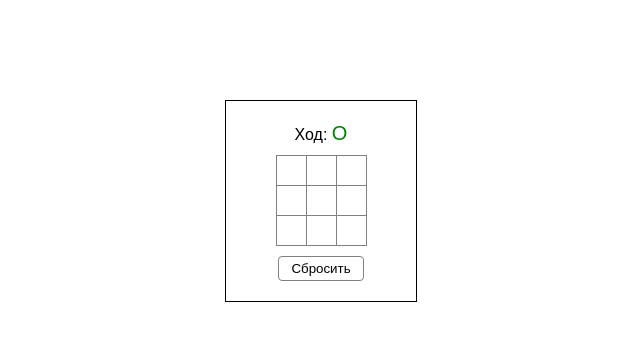
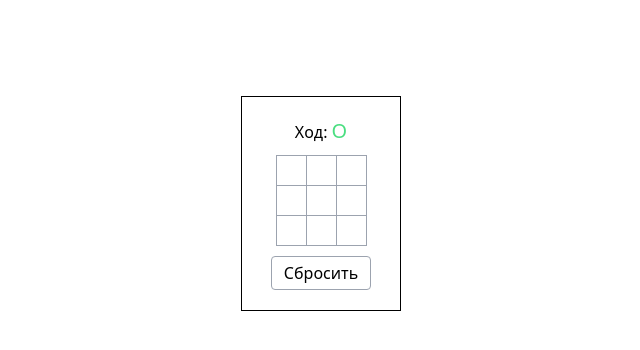
Before and after one commit to Kvazim/tic-tac-toe-online, a Next.js app: page / in a window 1280 px wide. Shown: the top 350 px of the page, without its empty margins (319-959 px from the left). Built offline with nearby package versions, Linux system fonts and the light colour scheme.

Commit message:
переход с css на tilewindcss

```diff
--- a/components/game/game-cell.jsx
+++ b/components/game/game-cell.jsx
@@ -1,13 +1,16 @@
-import { GameSymbol } from './game-symbol'
-import styles from './game.module.css'
+import { GameSymbol } from './game-symbol';
+import clsx from 'clsx';
 
 export function GameCell({ isWinner, onClick, symbol }) {
   return (
     <button
-      className={`${styles['cell']} ${isWinner ? styles['cell--win'] : ''}`}
+        className={clsx(
+          'border border-gray-400 -ml-px -mt-px flex items-center justify-center',
+        isWinner && 'bg-red-400'
+      )}
       onClick={onClick}
     >
       {symbol ? <GameSymbol symbol={symbol} /> : null}
     </button>
-  )
+  );
 }
--- a/components/game/game-info.jsx
+++ b/components/game/game-info.jsx
@@ -1,10 +1,9 @@
-import { GameSymbol } from "./game-symbol"
-import styles from './game.module.css'
+import { GameSymbol } from './game-symbol';
 
 export function GameInfo({ isDraw, winnerSymbol, currentStep }) {
   if (isDraw) {
     return (
-      <div className={styles["game-info"]}>
+      <div className="mb-2.5">
         Ничья
       </div>
     )
@@ -12,14 +11,14 @@
 
   if (winnerSymbol) {
     return (
-      <div className={styles["game-info"]}>
+      <div className="mb-2.5">
         Победитель: <GameSymbol symbol={winnerSymbol} />
       </div>
     )
   }
 
   return (
-    <div className={styles["game-info"]}>
+    <div className="mb-2.5">
       Ход: <GameSymbol symbol={currentStep} />
     </div>
   )
--- a/components/game/game-symbol.jsx
+++ b/components/game/game-symbol.jsx
@@ -1,11 +1,19 @@
 import { SYMBOL_O, SYMBOL_X } from './constants';
-import styles from './game.module.css'
+import clsx from 'clsx';
 
 export function GameSymbol({ symbol }) {
-  const getSymbolClassName = (symbol) => {
-    if (symbol === SYMBOL_O) return styles['symbol--o'];
-    if (symbol === SYMBOL_X) return styles['symbol--x'];
-    return '';
-  }
-  return <span className={`${styles['symbol']} ${getSymbolClassName(symbol)}`}>{symbol}</span>
+
+  return (
+    <span
+      className={clsx(
+        "text-xl",
+        {
+          [SYMBOL_O]: "text-green-400",
+          [SYMBOL_X]: "text-red-400",
+        }[symbol]
+      )}
+    >
+      {symbol}
+    </span>
+  )
 }
--- a/components/game/game.js
+++ b/components/game/game.js
@@ -1,6 +1,6 @@
-import { GameCell } from './game-cell'
-import { GameInfo } from './game-info'
-import styles from './game.module.css'
+import { GameCell } from './game-cell';
+import { GameInfo } from './game-info';
+import ResetButton from './reset-button';
 import { useGameState } from './use-game-state';
 
 
@@ -16,13 +16,13 @@
   } = useGameState();
 
   return (
-    <div className={styles['game']}>
+    <div className="flex flex-col items-center w-40 mx-auto my-24 border border-black p-5">
       <GameInfo
         isDraw={isDraw}
         winnerSymbol={winnerSymbol}
         currentStep={currentStep}
       />
-      <div className={styles["game-field"]}>
+      <div className="grid grid-cols-[repeat(3,_30px)] grid-rows-[repeat(3,_30px)] pt-px pl-px">
         {cells.map((symbol, index) => (
           <GameCell
             key={index}
@@ -32,7 +32,7 @@
           />
         ))}
       </div>
-      <button className={styles["reset"]} onClick={resetGame}>Сбросить</button>
+      <ResetButton onClick={resetGame} />
     </div>
   )
 }
--- a/components/game/game.module.css
+++ /dev/null
@@ -1,56 +0,0 @@
-.game {
-    font-family: Arial, Helvetica, sans-serif;
-    display: flex;
-    flex-direction: column;
-    align-items: center;
-    width: 150px;
-    margin: 100px auto;
-    padding: 20px;
-    border: 1px solid black;
-  }
-
-  .game-info {
-    margin-bottom: 10px;
-  }
-
-  .game-field {
-    display: grid;
-    grid-template-columns: repeat(3, 30px);
-    grid-template-rows: repeat(3, 30px);
-    padding: 1px 0 0 1px;
-  }
-
-  .cell {
-    border: 1px solid grey;
-    margin: -1px 0 0 -1px;
-    display: flex;
-    align-items: center;
-    justify-content: center;
-    background-color: transparent;
-  }
-
-  .cell--win {
-    background: rgba(255, 0, 0, 0.1);
-  }
-
-  .symbol {
-    font-size: 20px;
-    line-height: 24px;
-  }
-
-  .symbol--x {
-    color: red;
-  }
-
-  .symbol--o {
-    color: green;
-  }
-
-  .reset {
-    cursor: pointer;
-    margin-top: 10px;
-    background-color: transparent;
-    border: 1px solid gray;
-    padding: 4px 12px;
-    border-radius: 4px;
-  }
--- /dev/null
+++ b/components/game/reset-button.jsx
@@ -0,0 +1,3 @@
+export default function ResetButton({onClick}) {
+    return <button className="cursor-pointer mt-2.5 border border-gray-400 py-1 px-3 rounded" onClick={onClick}>Сбросить</button>
+}
--- a/components/game/use-game-state.js
+++ b/components/game/use-game-state.js
@@ -3,24 +3,20 @@
 
 const computeWinner = (cells) => {
   const lines = [
-    [-1, 1, 2],
-    [2, 4, 5],
-    [5, 7, 8],
-    [-1, 3, 6],
-    [0, 4, 7],
-    [1, 5, 8],
-    [-1, 4, 8],
-    [1, 4, 6]
+    [0, 1, 2],
+    [3, 4, 5],
+    [6, 7, 8],
+    [0, 3, 6],
+    [1, 4, 7],
+    [2, 5, 8],
+    [0, 4, 8],
+    [2, 4, 6],
   ];
 
   for (let i = 0; i < lines.length; i++) {
     const [a, b, c] = lines[i];
-    if (
-      cells[a] &&
-      cells[a] === cells[b] &&
-      cells[a] === cells[c]
-    ) {
-      return [a, b, c]
+    if (cells[a] && cells[a] === cells[b] && cells[a] === cells[c]) {
+      return [a, b, c];
     }
   }
 }
@@ -31,28 +27,28 @@
   const [currentStep, setCurrentStep] = useState(SYMBOL_O);
   const [winnerSequence, setWinnerSequence] = useState();
 
-  const winnerSymbol = winnerSequence ? cells[winnerSequence[0]] : undefined
-  const isDraw = !winnerSequence && cells.filter(value => value).length === 9;
-  const getWinnerCell = (index) => winnerSequence?.includes(index)
+  const winnerSymbol = winnerSequence ? cells[winnerSequence[0]] : undefined;
+  const isDraw = !winnerSequence && cells.filter((value) => value).length === 9;
+  const getWinnerCell = (index) => winnerSequence?.includes(index);
 
   const toggleCell = (index) => {
     if (cells[index] || winnerSequence) {
       return;
     }
-    const cellsCopy = cells.slice()
+    const cellsCopy = cells.slice();
     cellsCopy[index] = currentStep;
     const winner = computeWinner(cellsCopy);
 
 
     setCells(cellsCopy);
     setCurrentStep(currentStep === SYMBOL_O ? SYMBOL_X : SYMBOL_O);
-    setWinnerSequence(winner)
+    setWinnerSequence(winner);
   }
 
   const resetGame = () => {
     setCells(Array.from({ length: 9 }, () => null));
     setCurrentStep(SYMBOL_X);
-    setWinnerSequence(undefined)
+    setWinnerSequence(undefined);
   };
 
 
@@ -63,6 +59,6 @@
     isDraw,
     toggleCell,
     resetGame,
-    getWinnerCell
+    getWinnerCell,
   };
 }
--- a/package.json
+++ b/package.json
@@ -10,6 +10,7 @@
   "author": "",
   "license": "ISC",
   "dependencies": {
+    "clsx": "^2.0.0",
     "next": "^13.3.4",
     "react": "^18.2.0",
     "react-dom": "^18.2.0"
@@ -17,6 +18,9 @@
   "devDependencies": {
     "@types/node": "20.9.0",
     "@types/react": "18.2.37",
+    "autoprefixer": "^10.4.16",
+    "postcss": "^8.4.31",
+    "tailwindcss": "^3.3.5",
     "typescript": "5.2.2"
   }
 }
--- /dev/null
+++ b/pages/_app.jsx
@@ -0,0 +1,5 @@
+import "../styles/global.css"
+
+export default function App({Component, pageProps}) {
+    return <Component {...pageProps} />
+}
--- /dev/null
+++ b/postcss.config.js
@@ -0,0 +1,6 @@
+module.exports = {
+  plugins: {
+    tailwindcss: {},
+    autoprefixer: {},
+  },
+}
--- /dev/null
+++ b/styles/global.css
@@ -0,0 +1,3 @@
+@tailwind base;
+@tailwind components;
+@tailwind utilities;
--- /dev/null
+++ b/tailwind.config.js
@@ -0,0 +1,15 @@
+/** @type {import('tailwindcss').Config} */
+module.exports = {
+  content: [
+    "./app/**/*.{js,ts,jsx,tsx,mdx}",
+    "./pages/**/*.{js,ts,jsx,tsx,mdx}",
+    "./components/**/*.{js,ts,jsx,tsx,mdx}",
+
+    // Or if using `src` directory:
+    "./src/**/*.{js,ts,jsx,tsx,mdx}",
+  ],
+  theme: {
+    extend: {},
+  },
+  plugins: [],
+}
```
Also changed, not shown: 2 other files (tests, documents, lock files or other folders).
